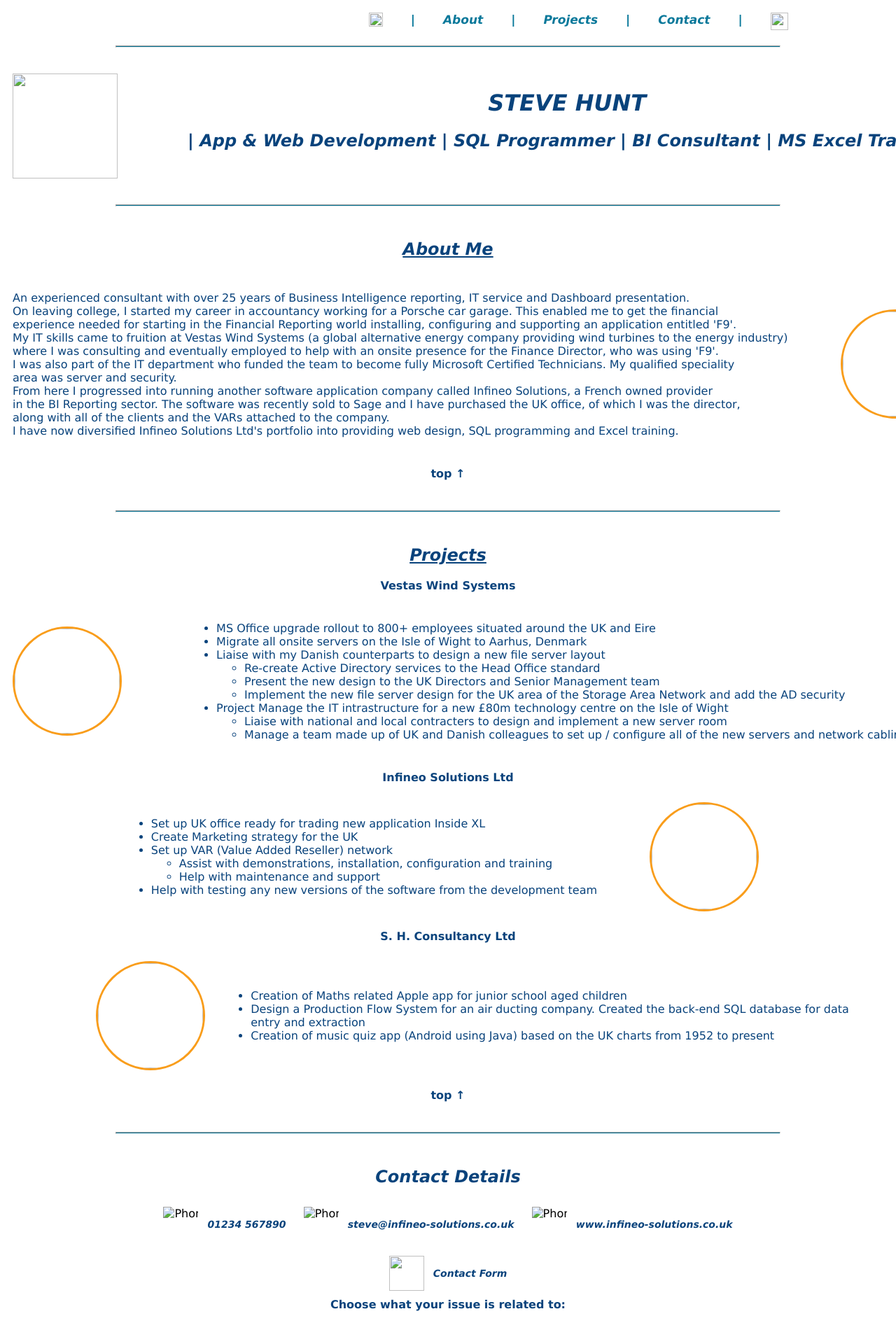
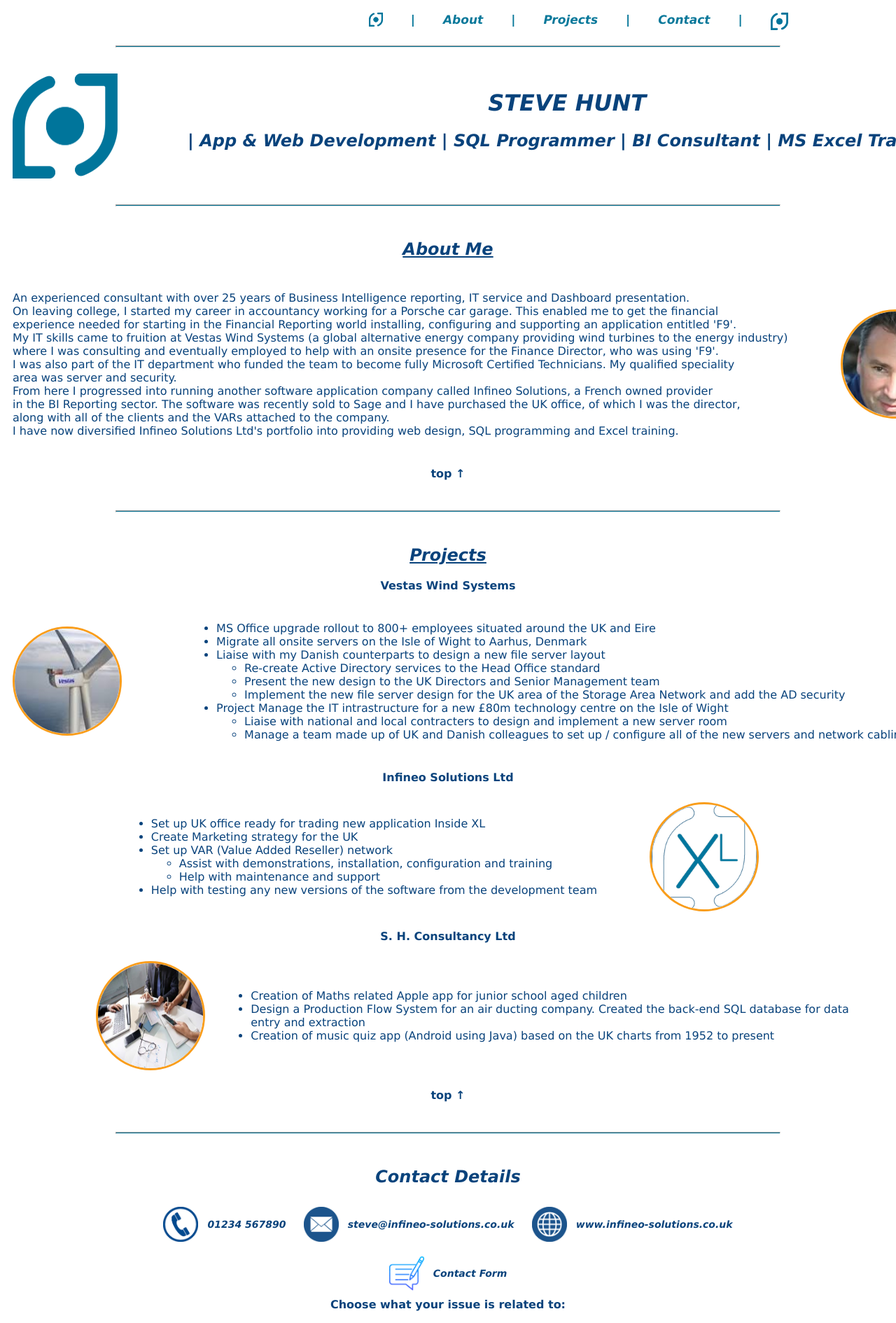
Before and after one commit to stevehunt70/project_portfolio, a plain HTML site: page index.html in a window 1280 px wide. Shown: the top 1890 px of the page at 70% size. Drawn offline with Linux system fonts and the light colour scheme; files that its build step writes are made by us from their sources.

Commit message:
remove underscore from index file

```diff
--- a/index.html
+++ b/index.html
@@ -4,13 +4,13 @@
         <meta charset="UTF-8">
         <meta name="SteveHuntProfile" content=" width=device-width, initial-scale=1.0">
         <title>Steve Hunt Bio</title>
-        <link rel="stylesheet" href="./_css/styles_portfolio.css"
+        <link rel="stylesheet" href="./css/styles_portfolio.css"
     </head>
 
 <body>
 
     <div id="navbar">
-        <a><img src="./_images/logo_dot.png" width="25px" height="25px"></a>
+        <a><img src="./images/logo_dot.png" width="25px" height="25px"></a>
         <a href="">|</a>
         <a href="#contactHead">Contact</a>
         <a href="">|</a>
@@ -18,7 +18,7 @@
         <a href="">|</a>
         <a href="#about">About</a>
         <a href="">|</a>
-        <a><img src="./_images/logo_dot.png" width="20px" height="20px"></a>
+        <a><img src="./images/logo_dot.png" width="20px" height="20px"></a>
     </div>
     <hr class="sectionDivider" id="headerTop"></hr>
     <br>
@@ -26,7 +26,7 @@
     <header>
         <div class="contactContainer">
             <div class="contactPairSide">
-                <div class="headerImg"><img src="./_images/logo_dot.png" style=margin-right:75px></div>
+                <div class="headerImg"><img src="./images/logo_dot.png" style=margin-right:75px></div>
                 <div class="headerItem">
                     <div>
                         <h1>STEVE HUNT</h1>
@@ -65,7 +65,7 @@
                         I have now diversified Infineo Solutions Ltd's portfolio into providing web design, SQL programming and Excel training.</p></div>
                 </div>
                 <div class="headerImg">
-                    <img src="./_images/steveh.jpg" class="headerRoundImg" style="margin-left: 70px;">
+                    <img src="./images/steveh.jpg" class="headerRoundImg" style="margin-left: 70px;">
                 </div>
             </div>
 
@@ -87,7 +87,7 @@
         <div class="contactContainer">
             <div class="contactPairSide">
                 <div class="headerImg">
-                    <img src="./_images/vestas_turbine.jfif" class="headerRoundImg" style="margin-right: 70px;">
+                    <img src="./images/vestas_turbine.jfif" class="headerRoundImg" style="margin-right: 70px;">
                 </div>
                 <div class="headerItem">
                     <div>
@@ -139,7 +139,7 @@
                     </div>
                 </div>
                 <div class="headerImg">
-                    <img src="./_images/Insidexl.png" class="headerRoundImg" style="margin-left: 70px;">
+                    <img src="./images/Insidexl.png" class="headerRoundImg" style="margin-left: 70px;">
                 </div>
             </div>
         </div>
@@ -151,7 +151,7 @@
         <div class="contactContainer">
             <div class="contactPairSide">
                 <div class="headerImg">
-                    <img src="./_images/consulting.jpg" class="headerRoundImg" style="margin-left: 70px;">
+                    <img src="./images/consulting.jpg" class="headerRoundImg" style="margin-left: 70px;">
                 </div>
                 <div class="headerItem">
                     <div>
@@ -183,17 +183,17 @@
 
         <div class="contactContainer">
             <div class="contactPairSide">
-                <div class="contactImg"> <img src="./_images/tel.png" alt="Phone"> </div>
+                <div class="contactImg"> <img src="./images/tel.png" alt="Phone"> </div>
                 <div class="contactItem"><p><a href="tel:01234567890" class="hoverUnderline">01234 567890</a></p> </div>
             </div>
 
             <div class="contactPairSide">
-                <div class="contactImg"> <img src="./_images/email.png" alt="Phone"> </div>
+                <div class="contactImg"> <img src="./images/email.png" alt="Phone"> </div>
                 <div class="contactItem"> <p><a href="mailto:steve@infineo-solutions.co.uk" class="hoverUnderline">steve@infineo-solutions.co.uk</a></p> </div>
             </div>
 
             <div class="contactPairSide">
-                <div class="contactImg"> <img src="./_images/web.png" alt="Phone"> </div>
+                <div class="contactImg"> <img src="./images/web.png" alt="Phone"> </div>
                 <div class="contactItem"> <p><a href="http://www.infineo-solutions.co.uk" class="hoverUnderline">www.infineo-solutions.co.uk</a></p> </div>
             </div>
         </div>
@@ -201,7 +201,7 @@
         <!-- start form -->
         <div class="contactContainer">
             <div class="contactPairSide">
-                <div class="contactImg"> <img src="./_images/form.png" width="50px" height="50px"> </div>
+                <div class="contactImg"> <img src="./images/form.png" width="50px" height="50px"> </div>
                 <div class="contactItem"> <p>Contact Form</p> </div>
             </div>
         </div>
```
